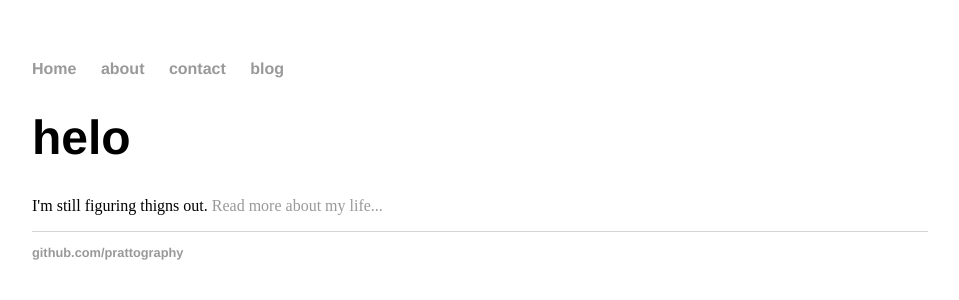
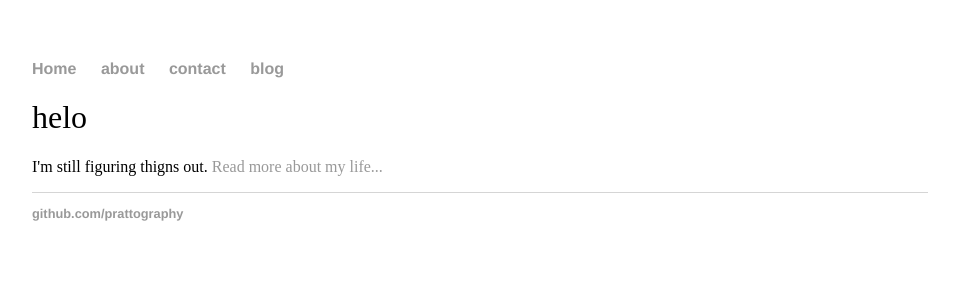
Before and after one commit to pratishta/pratishta.github.io, a Jekyll site: the page built from index.html, in a window 1280 px wide. Shown: the top 300 px of the page, without its empty margins (160-1119 px from the left). Built offline with Jekyll 4.4.1, drawn with Linux system fonts in a browser that asks for light colours.

Commit message:
Update main.css

```diff
--- a/css/main.css
+++ b/css/main.css
@@ -20,8 +20,10 @@ a:hover {
     text-decoration: underline;
 }
 h1 {
-    font-size: 3em;
-    font-family:'Helvetica', 'Arial', 'Sans-Serif';
+    font-family: 'Helvetica 45 Light';
+font-style: normal;
+font-weight: normal;
+src: local('Helvetica 45 Light'), url('../fonts/HelveticaNeue-Light.woff') format('woff');
 }
 p {
     font-family: 'Helvetica 45 Light';
```
